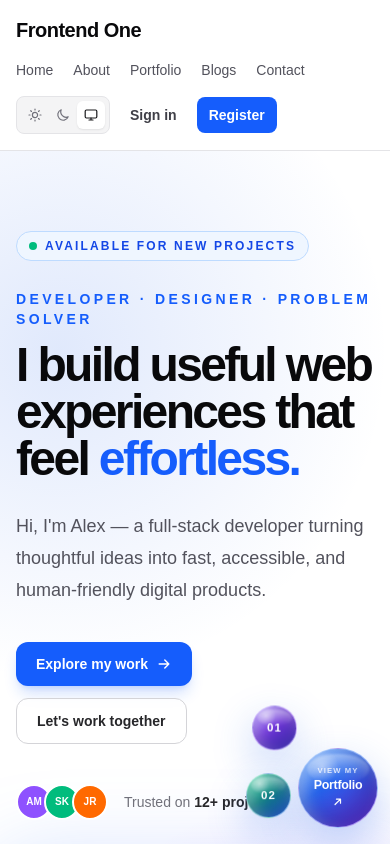
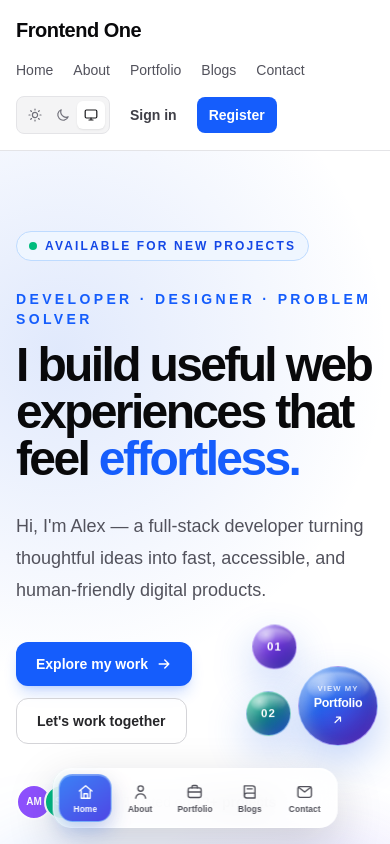
Before and after one commit to SudanBasnet/frontend-1, a Next.js app: page / in a window 390 px wide. Shown: the top 844 px of the page. Built offline with nearby package versions, Linux system fonts and the light colour scheme; no server answers.

Commit message:
add: floating nav bar

```diff
--- a/src/app/layout.js
+++ b/src/app/layout.js
@@ -1,4 +1,5 @@
 import { Geist, Geist_Mono } from "next/font/google";
+import FloatingNavigation from "@/components/Layout/FloatingNavigation";
 import Footer from "@/components/Layout/Footer";
 import Header from "@/components/Layout/Header";
 import "./globals.css";
@@ -50,6 +51,7 @@ export default function RootLayout({ children }) {
         <Header />
         <main className="flex flex-1 flex-col">{children}</main>
         <Footer />
+        <FloatingNavigation />
       </body>
     </html>
   );
--- /dev/null
+++ b/src/components/Layout/FloatingNavigation.jsx
@@ -0,0 +1,88 @@
+"use client";
+
+import Link from "next/link";
+import { usePathname } from "next/navigation";
+import { navigationLinks } from "@/components/Layout/navigationLinks";
+import styles from "./FloatingNavigation.module.css";
+
+function NavigationIcon({ name }) {
+  const paths = {
+    home: (
+      <>
+        <path d="m3 9 7-6 7 6" />
+        <path d="M5 8.5V17h10V8.5M8 17v-5h4v5" />
+      </>
+    ),
+    about: (
+      <>
+        <circle cx="10" cy="6.25" r="3" />
+        <path d="M4.5 17c.55-3.2 2.38-4.8 5.5-4.8s4.95 1.6 5.5 4.8" />
+      </>
+    ),
+    portfolio: (
+      <>
+        <rect x="2.75" y="5.5" width="14.5" height="10.75" rx="2" />
+        <path d="M7 5.5V4.25c0-.83.67-1.5 1.5-1.5h3c.83 0 1.5.67 1.5 1.5V5.5M2.75 10h14.5M8.5 10h3" />
+      </>
+    ),
+    blogs: (
+      <>
+        <path d="M4 3.25h9.25A2.75 2.75 0 0 1 16 6v10.75H6.75A2.75 2.75 0 0 1 4 14V3.25Z" />
+        <path d="M4 14c0-1.52 1.23-2.75 2.75-2.75H16M7.25 6.5h5.5" />
+      </>
+    ),
+    contact: (
+      <>
+        <rect x="2.5" y="4" width="15" height="12" rx="2" />
+        <path d="m3.5 5 6.5 5 6.5-5" />
+      </>
+    ),
+  };
+
+  return (
+    <svg
+      aria-hidden="true"
+      viewBox="0 0 20 20"
+      fill="none"
+      className={styles.icon}
+    >
+      <g
+        stroke="currentColor"
+        strokeWidth="1.55"
+        strokeLinecap="round"
+        strokeLinejoin="round"
+      >
+        {paths[name]}
+      </g>
+    </svg>
+  );
+}
+
+export default function FloatingNavigation() {
+  const pathname = usePathname();
+
+  return (
+    <nav className={styles.dock} aria-label="Floating navigation">
+      <ul className={styles.list}>
+        {navigationLinks.map((link) => {
+          const isActive =
+            pathname === link.href ||
+            (link.href !== "/" && pathname.startsWith(`${link.href}/`));
+
+          return (
+            <li key={link.href}>
+              <Link
+                href={link.href}
+                className={`${styles.link} ${isActive ? styles.active : ""}`}
+                aria-current={isActive ? "page" : undefined}
+              >
+                <NavigationIcon name={link.icon} />
+                <span className={styles.label}>{link.label}</span>
+              </Link>
+            </li>
+          );
+        })}
+      </ul>
+    </nav>
+  );
+}
--- /dev/null
+++ b/src/components/Layout/FloatingNavigation.module.css
@@ -0,0 +1,136 @@
+.dock {
+  position: fixed;
+  left: 50%;
+  bottom: max(1rem, env(safe-area-inset-bottom));
+  z-index: 50;
+  width: max-content;
+  max-width: calc(100vw - 1.5rem);
+  padding: 0.38rem;
+  border: 1px solid rgb(255 255 255 / 0.72);
+  border-radius: 1.35rem;
+  background: rgb(255 255 255 / 0.82);
+  box-shadow:
+    0 1rem 3rem rgb(24 24 27 / 0.18),
+    inset 0 1px 0 rgb(255 255 255 / 0.8);
+  backdrop-filter: blur(1rem) saturate(1.35);
+  transform: translateX(-50%);
+}
+
+:global(.dark) .dock {
+  border-color: rgb(255 255 255 / 0.12);
+  background: rgb(24 24 27 / 0.82);
+  box-shadow:
+    0 1rem 3rem rgb(0 0 0 / 0.4),
+    inset 0 1px 0 rgb(255 255 255 / 0.08);
+}
+
+.list {
+  display: flex;
+  align-items: center;
+  gap: 0.2rem;
+  margin: 0;
+  padding: 0;
+  list-style: none;
+}
+
+.link {
+  position: relative;
+  display: flex;
+  width: 3.6rem;
+  min-height: 3.25rem;
+  flex-direction: column;
+  align-items: center;
+  justify-content: center;
+  gap: 0.22rem;
+  border: 1px solid transparent;
+  border-radius: 1rem;
+  color: #52525b;
+  text-decoration: none;
+  transition:
+    color 180ms ease,
+    background-color 180ms ease,
+    border-color 180ms ease,
+    box-shadow 180ms ease,
+    transform 180ms ease;
+}
+
+.link:hover {
+  border-color: rgb(161 161 170 / 0.22);
+  background: rgb(244 244 245 / 0.9);
+  color: #18181b;
+  box-shadow: 0 0.4rem 1rem rgb(24 24 27 / 0.08);
+  transform: translateY(-0.2rem);
+}
+
+.link:focus-visible {
+  outline: 2px solid #2563eb;
+  outline-offset: 2px;
+}
+
+:global(.dark) .link {
+  color: #a1a1aa;
+}
+
+:global(.dark) .link:hover {
+  border-color: rgb(255 255 255 / 0.1);
+  background: rgb(63 63 70 / 0.88);
+  color: white;
+  box-shadow: 0 0.5rem 1.15rem rgb(0 0 0 / 0.22);
+}
+
+.active,
+.active:hover,
+:global(.dark) .active,
+:global(.dark) .active:hover {
+  border-color: rgb(147 197 253 / 0.7);
+  background: linear-gradient(145deg, #3b82f6, #4f46e5);
+  color: white;
+  box-shadow:
+    inset 0 1px 0 rgb(255 255 255 / 0.26),
+    0 0.55rem 1.2rem rgb(37 99 235 / 0.28);
+}
+
+.icon {
+  width: 1.12rem;
+  height: 1.12rem;
+  flex: none;
+}
+
+.label {
+  font-size: 0.58rem;
+  font-weight: 750;
+  line-height: 1;
+  letter-spacing: 0.015em;
+}
+
+@media (max-width: 420px) {
+  .dock {
+    max-width: calc(100vw - 1rem);
+    padding: 0.3rem;
+    border-radius: 1.15rem;
+  }
+
+  .list {
+    gap: 0.08rem;
+  }
+
+  .link {
+    width: clamp(2.75rem, 15.2vw, 3.35rem);
+    min-height: 3rem;
+    border-radius: 0.86rem;
+  }
+
+  .label {
+    font-size: 0.52rem;
+  }
+}
+
+@media (prefers-reduced-motion: reduce) {
+  .link {
+    transition: none;
+  }
+
+  .link:hover {
+    transform: none;
+  }
+}
--- a/src/components/Layout/Header.jsx
+++ b/src/components/Layout/Header.jsx
@@ -1,14 +1,7 @@
 import Link from "next/link";
 import ThemeSwitcher from "@/components/Layout/ThemeSwitcher";
 import SessionControls from "@/components/Layout/SessionControls";
-
-const navigationLinks = [
-  { href: "/", label: "Home" },
-  { href: "/about", label: "About" },
-  { href: "/portfolio", label: "Portfolio" },
-  { href: "/blogs", label: "Blogs" },
-  { href: "/contact", label: "Contact" },
-];
+import { navigationLinks } from "@/components/Layout/navigationLinks";
 
 export default function Header() {
   return (
--- /dev/null
+++ b/src/components/Layout/navigationLinks.js
@@ -0,0 +1,7 @@
+export const navigationLinks = [
+  { href: "/", label: "Home", icon: "home" },
+  { href: "/about", label: "About", icon: "about" },
+  { href: "/portfolio", label: "Portfolio", icon: "portfolio" },
+  { href: "/blogs", label: "Blogs", icon: "blogs" },
+  { href: "/contact", label: "Contact", icon: "contact" },
+];
--- a/src/components/Portfolio/FloatingPortfolioSpheres.module.css
+++ b/src/components/Portfolio/FloatingPortfolioSpheres.module.css
@@ -181,10 +181,16 @@
   }
 }
 
+@media (max-width: 720px) {
+  .cluster {
+    bottom: calc(6.25rem + env(safe-area-inset-bottom));
+  }
+}
+
 @media (max-width: 640px) {
   .cluster {
     right: max(0.75rem, env(safe-area-inset-right));
-    bottom: max(0.75rem, env(safe-area-inset-bottom));
+    bottom: calc(5.85rem + env(safe-area-inset-bottom));
     width: 9.25rem;
     height: 7.75rem;
   }
```
